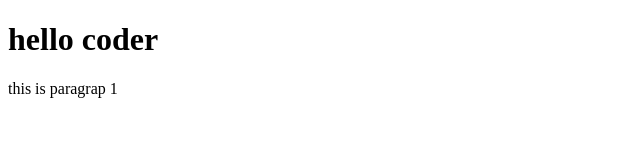
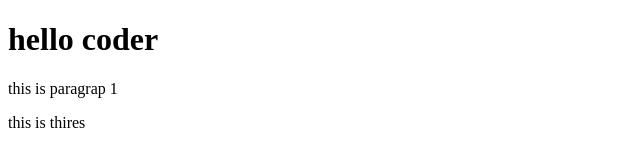
Before and after one commit to shamimrpi/git_test, a plain HTML site: page index.html in a window 1280 px wide. Shown: the full height of the page, 0-640 px from the left. Drawn offline with Linux system fonts and the light colour scheme.

Commit message:
sdfs flisdf

```diff
--- a/index.html
+++ b/index.html
@@ -9,6 +9,6 @@
 <body>
     <h1>hello coder</h1>
     <p>this is paragrap 1</p>
-
+    <p>this is thires</p>
 </body>
 </html>
```
